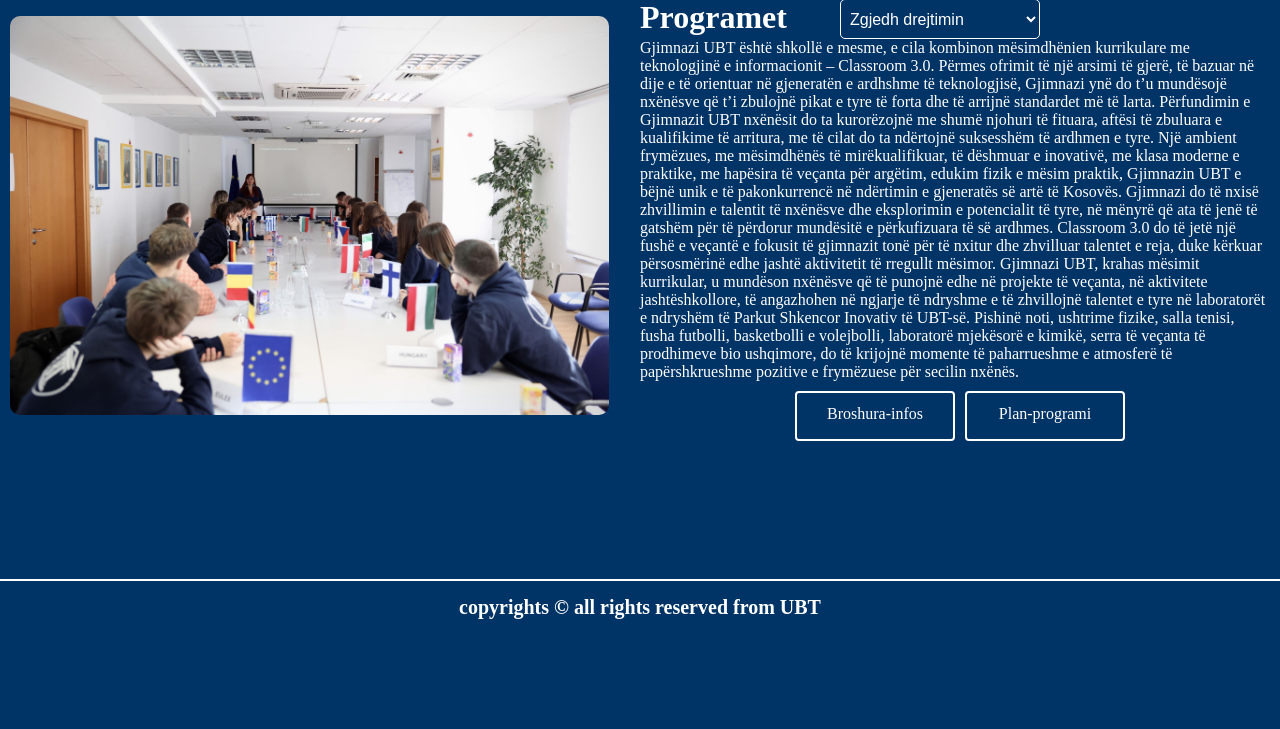
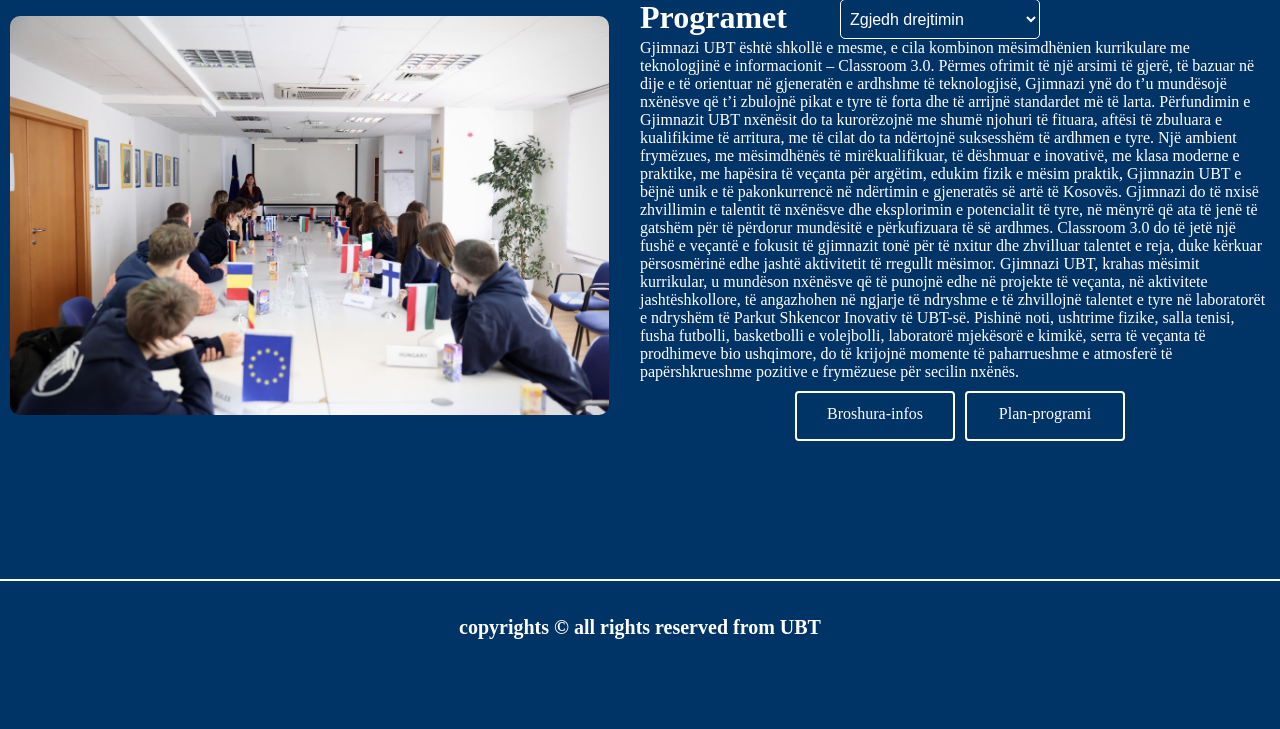
Before and after one commit to Jahirq1/WebSchool, a PHP site: page /html/programet.html in a window 1280 px wide. Shown: the part 209-938 px from the top of the page. Before the commit the page ends 828 px from the top, so only its background shows below. Run offline with PHP 8.4, Linux system fonts and the light colour scheme.

Commit message:
disa permisime tek css programet dhe kompeticionet

```diff
--- a/css/kompeticionet.css
+++ b/css/kompeticionet.css
@@ -217,7 +217,8 @@
  footer {
 
     width: 100%;
-    height: 8vh;
+    height: 150px;
+
  }
  footer h4 {
     text-align: center;
@@ -225,6 +226,7 @@
     top: 15px;
     font-size: 20px;
     color: white;
+ margin-top: 20px;
 
  }
  select {
--- a/css/programet.css
+++ b/css/programet.css
@@ -218,7 +218,7 @@ text-decoration: none;
  footer {
 
     width: 100%;
-    height: 8vh;
+    height: 150px;
  }
  footer h4 {
     text-align: center;
@@ -226,7 +226,7 @@ text-decoration: none;
     top: 15px;
     font-size: 20px;
     color: white;
-
+ margin-top: 20px;
  }
  select {
     width: 200px;
```
